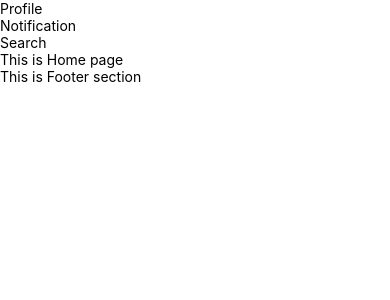
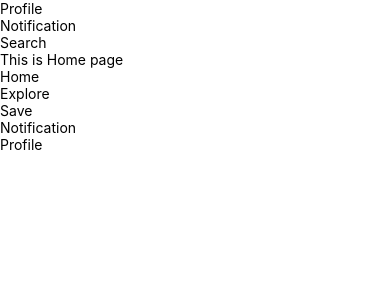
Before and after one commit to amirsadriofficial/News-App, a React Native app: screen / in a window 390 px wide. Shown: the top 300 px of the page. Built offline with nearby package versions, Linux system fonts and the light colour scheme.

Commit message:
Choice footer section

```diff
--- a/src/containers/footer/Footer.tsx
+++ b/src/containers/footer/Footer.tsx
@@ -6,7 +6,15 @@ import React from 'react';
 import {Text} from 'react-native';
 
 const Footer = () => {
-  return <Text>This is Footer section</Text>;
+  return (
+    <>
+      <Text>Home</Text>
+      <Text>Explore</Text>
+      <Text>Save</Text>
+      <Text>Notification</Text>
+      <Text>Profile</Text>
+    </>
+  );
 };
 
 export default Footer;
```
